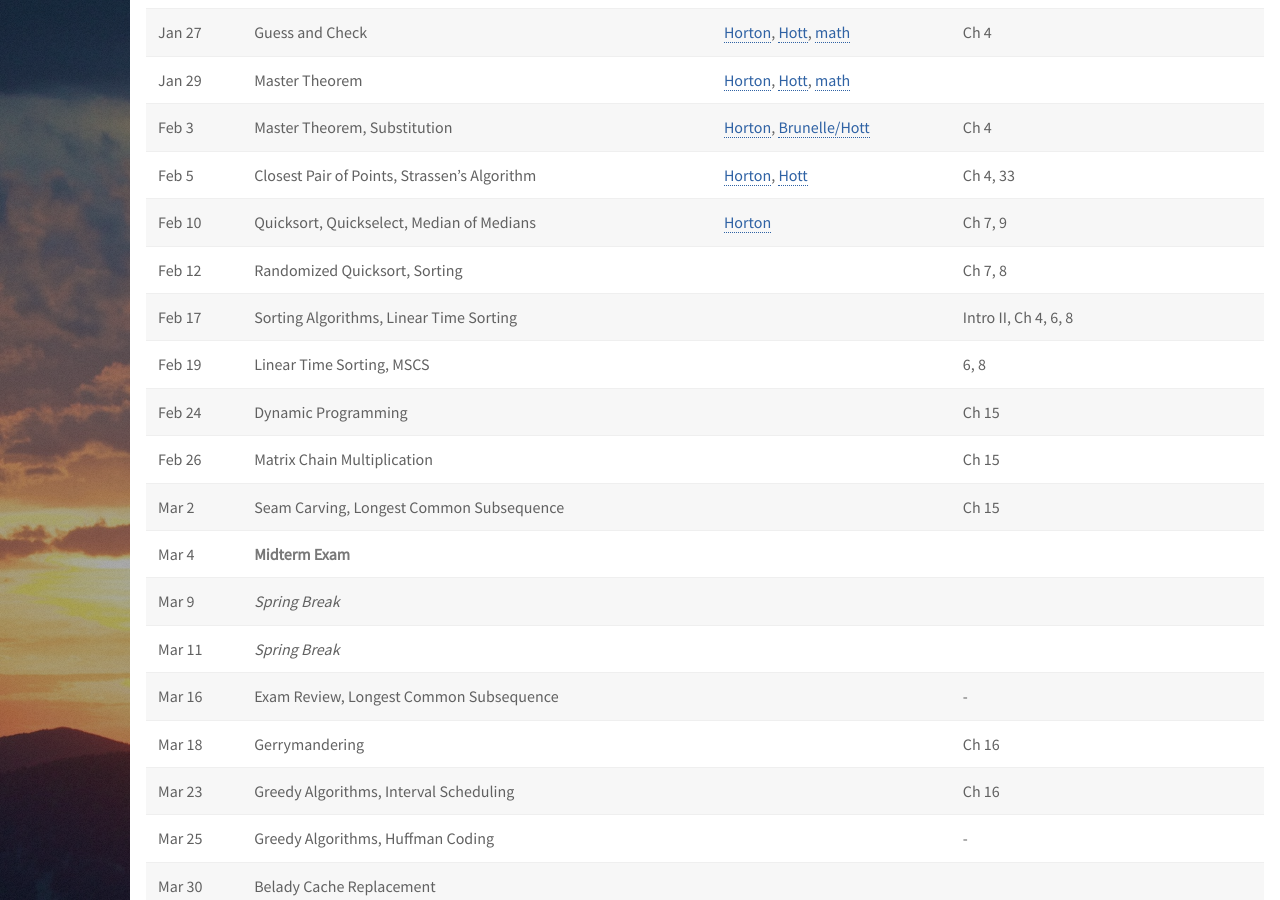
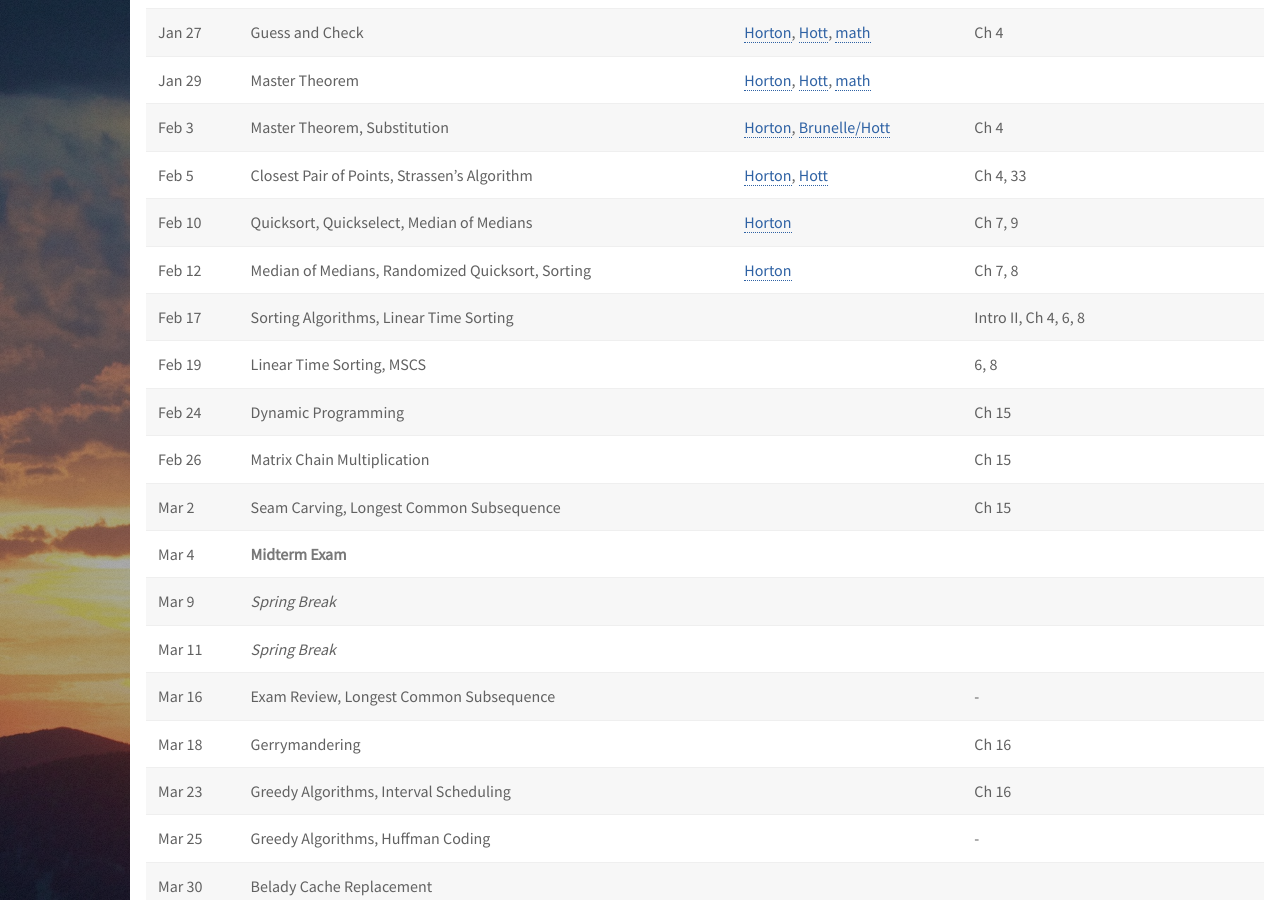
Before and after one commit to deternitydx/uvacs4102, a Jekyll site: the page built from index.md, in a window 1280 px wide and 900 px high, scrolled down 747 px. Built offline with Jekyll 4.4.1, drawn with Linux system fonts in a browser that asks for light colours; nearby versions of some CDN libraries; library files that are not in the unit come from our copies.

Commit message:
Added L9 lecture pdf files for Horton

```diff
--- a/index.md
+++ b/index.md
@@ -37,7 +37,7 @@ This is a tentative full-semester schedule of topics addressed.  As we go throug
 | Feb 3   | Master Theorem, Substitution                  | [Horton](lectures/horton/cs4102-L6-closestpair-horton.pdf), [Brunelle/Hott](lectures/robbie/l6.pdf) | Ch 4                |                 |
 | Feb 5   | Closest Pair of Points, Strassen's Algorithm         | [Horton](lectures/horton/cs4102_L7_closestpair_Strassen_horton.pdf), [Hott](lectures/robbie/l7.pdf) | Ch 4, 33              |                 |
 | Feb 10  | Quicksort, Quickselect, Median of Medians          |[Horton](lectures/horton/L8.pdf) | Ch 7, 9                 |                 |
-| Feb 12  | Randomized Quicksort, Sorting           | | Ch 7, 8              |                 |
+| Feb 12  | Median of Medians, Randomized Quicksort, Sorting   |[Horton](lectures/horton/L9_horton.pdf) | Ch 7, 8              |                 |
 | Feb 17  | Sorting Algorithms, Linear Time Sorting | | Intro II, Ch 4, 6, 8 |                 |
 | Feb 19  | Linear Time Sorting, MSCS               | | 6, 8                 |                 |
 | Feb 24  | Dynamic Programming                     | | Ch 15                |                 |
```
Also changed, not shown: 1 other file.
